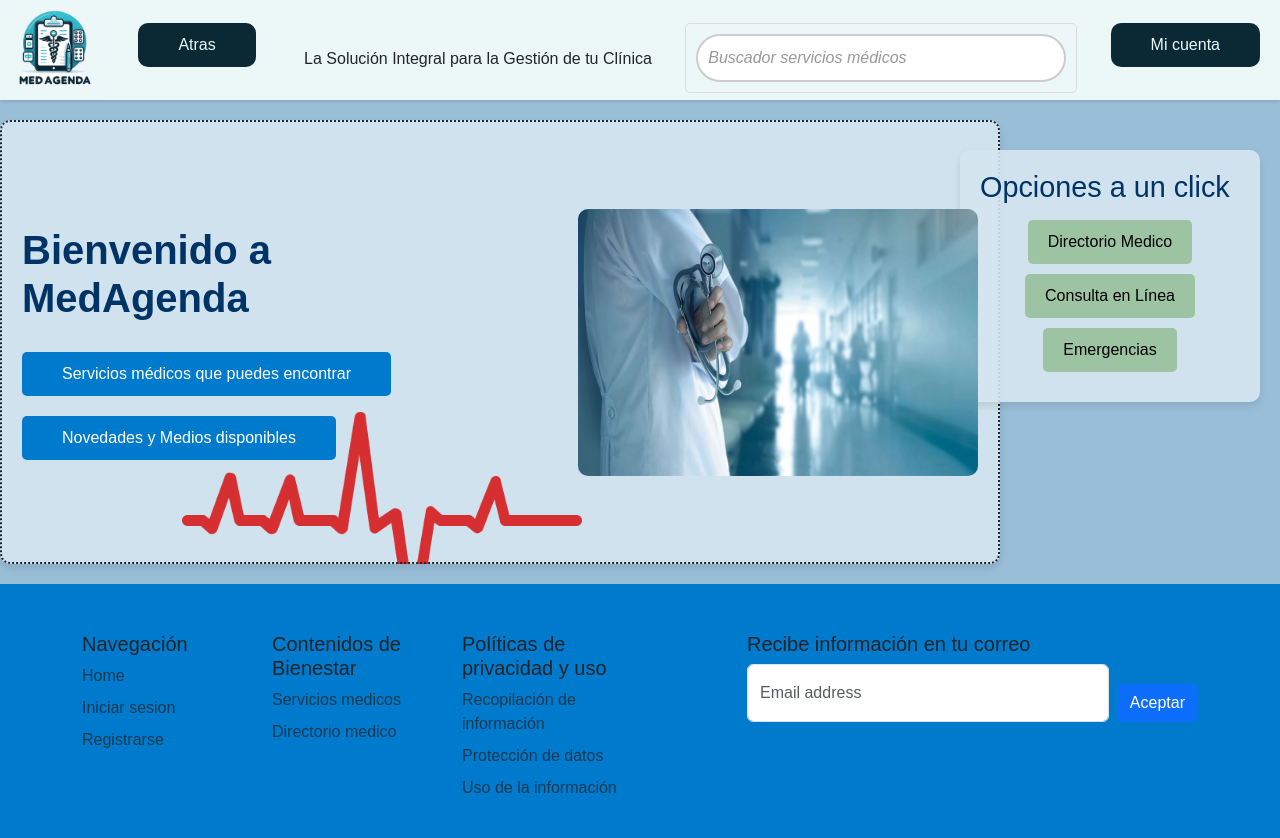
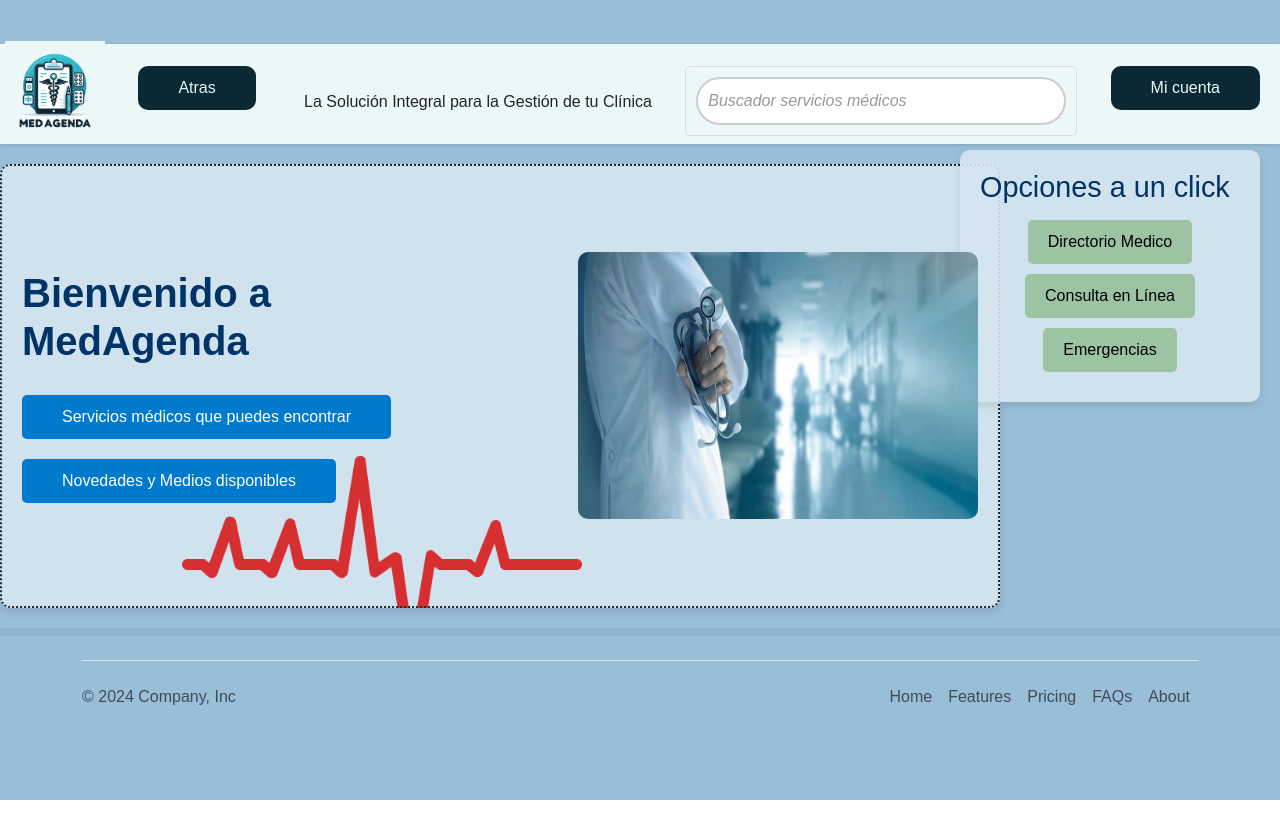
Before and after one commit to PirrY/MedAgenda, a React (Vite) app in the folder FrontEnd/: page / in a window 1280 px wide. Shown: the top 838 px of the page. After the commit the page ends 800 px from the top, so only its background shows below. Built offline with nearby package versions, Linux system fonts and the light colour scheme.

Commit message:
cambio footer

```diff
--- a/FrontEnd/src/components/molecules/Footer.css
+++ b/FrontEnd/src/components/molecules/Footer.css
@@ -1,4 +1,11 @@
 .Footer{
-    background-color: #007ACC;
+    background-color: #2B4162;
     align-items: left;
 }
+.b-example-divider {
+  width: 100%;              /* Ocupa todo el ancho */
+  height: 0.5rem;           /* Ajusta la altura para hacerlo más bajito */
+  background-color: rgba(0, 0, 0, 0.05); /* Color más claro y menos opaco */
+  border: none;             /* Sin bordes */
+  margin: 0;                /* Sin márgenes extra */
+}
--- a/FrontEnd/src/components/molecules/Footer.jsx
+++ b/FrontEnd/src/components/molecules/Footer.jsx
@@ -1,67 +1,29 @@
 import React from 'react';
 import './Footer.css';
 
-export default function Footer() {
+const Footer = () => {
   return (
-    <div className='Footer'>
-    <div className="container">
-      <footer className="py-5">
-        <div className="row">
-          <div className="col-6 col-md-2 mb-3">
-            <h5>Navegación</h5>
-            <ul className="nav flex-column">
-              <li className="nav-item mb-2">
-                <a href="#" className="nav-link p-0 text-body-secondary">Home</a>
-              </li>
-              <li className="nav-item mb-2">
-                <a href="#" className="nav-link p-0 text-body-secondary">Iniciar sesion</a>
-              </li>
-              <li className="nav-item mb-2">
-                <a href="#" className="nav-link p-0 text-body-secondary">Registrarse</a>
-              </li>
-            </ul>
-          </div>
+    <>
+      <div className="b-example-divider"></div> {/* Divider antes del footer */}
+      <div className="container">
+        <footer className="d-flex flex-wrap justify-content-between align-items-center py-3 my-4 border-top">
+          <p className="col-md-4 mb-0 text-body-secondary">&copy; 2024 Company, Inc</p>
 
-          <div className="col-6 col-md-2 mb-3">
-            <h5>Contenidos de Bienestar</h5>
-            <ul className="nav flex-column">
-              <li className="nav-item mb-2">
-                <a href="#" className="nav-link p-0 text-body-secondary">Servicios medicos</a>
-              </li>
-              <li className="nav-item mb-2">
-                <a href="#" className="nav-link p-0 text-body-secondary">Directorio medico</a>
-              </li>
-            </ul>
-          </div>
+          <a href="/" className="col-md-4 d-flex align-items-center justify-content-center mb-3 mb-md-0 me-md-auto link-body-emphasis text-decoration-none">
+            <svg className="bi me-2" width="40" height="32"><use xlinkHref="#bootstrap" /></svg>
+          </a>
 
-          <div className="col-6 col-md-2 mb-3">
-            <h5>Políticas de privacidad y uso</h5>
-            <ul className="nav flex-column">
-              <li className="nav-item mb-2">
-                <a href="#" className="nav-link p-0 text-body-secondary">Recopilación de información</a>
-              </li>
-              <li className="nav-item mb-2">
-                <a href="#" className="nav-link p-0 text-body-secondary">Protección de datos</a>
-              </li>
-              <li className="nav-item mb-2">
-                <a href="#" className="nav-link p-0 text-body-secondary">Uso de la información</a>
-              </li>
-            </ul>
-          </div>
+          <ul className="nav col-md-4 justify-content-end">
+            <li className="nav-item"><a href="#" className="nav-link px-2 text-body-secondary">Home</a></li>
+            <li className="nav-item"><a href="#" className="nav-link px-2 text-body-secondary">Features</a></li>
+            <li className="nav-item"><a href="#" className="nav-link px-2 text-body-secondary">Pricing</a></li>
+            <li className="nav-item"><a href="#" className="nav-link px-2 text-body-secondary">FAQs</a></li>
+            <li className="nav-item"><a href="#" className="nav-link px-2 text-body-secondary">About</a></li>
+          </ul>
+        </footer>
+      </div>
+    </>
+  );
+};
 
-          <div className="col-md-5 offset-md-1 mb-3">
-            <form>
-              <h5>Recibe información en tu correo</h5>
-              <div className="d-flex flex-column flex-sm-row w-100 gap-2">
-                <label htmlFor="newsletter1" className="visually-hidden">Email address</label>
-                <input id="newsletter1" type="text" className="form-control" placeholder="Email address" />
-                <button className="btn btn-primary" type="button">Aceptar</button>
-              </div>
-            </form>
-          </div>
-        </div>
-      </footer>
-    </div>
-    </div>
-  );
-}
+export default Footer;
```
